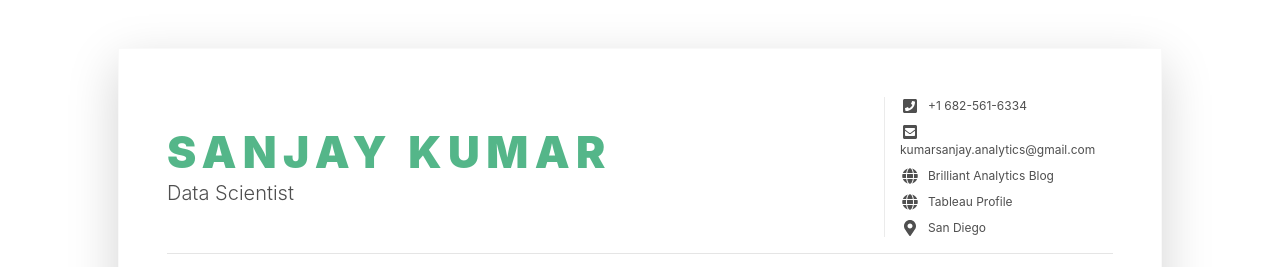
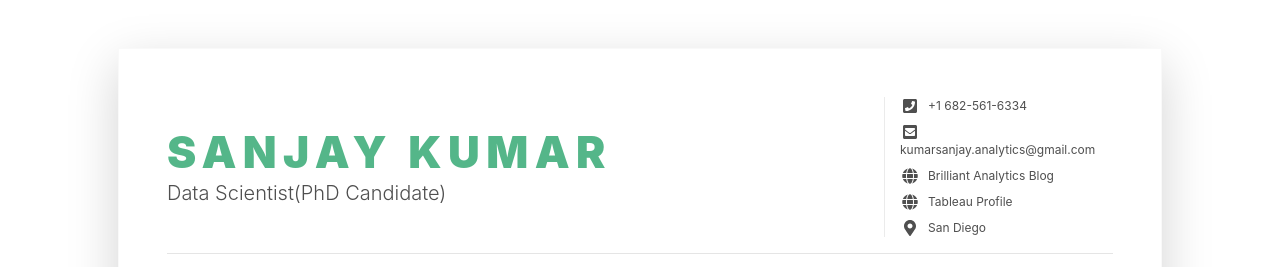
Before and after one commit to sanjay1625/sanjay1625.github.io, a plain HTML site: page index.html in a window 1280 px wide. Shown: the top 267 px of the page. Drawn offline with Linux system fonts and the light colour scheme.

Commit message:
Update index.html

```diff
--- a/index.html
+++ b/index.html
@@ -43,7 +43,7 @@
 
                         <div class="resume-title col-12 col-md-6 col-lg-8 col-xl-9">
                             <h2 class="resume-name mb-0 text-uppercase">Sanjay Kumar</h2>
-			    <div class="resume-tagline mb-3 mb-md-0"> Data Scientist </div>
+			    <div class="resume-tagline mb-3 mb-md-0"> Data Scientist(PhD Candidate)</div>
                         </div>
 
 
```
